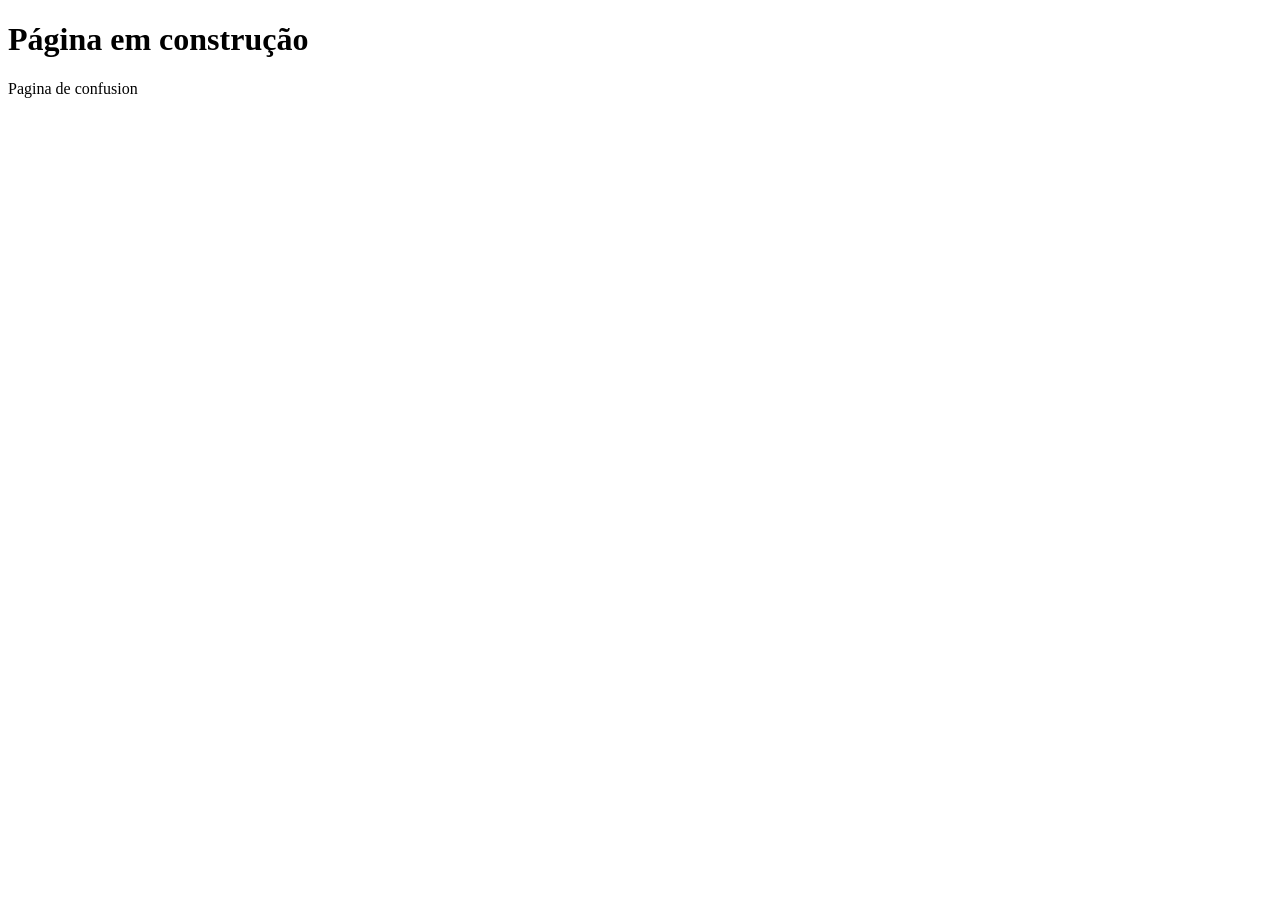
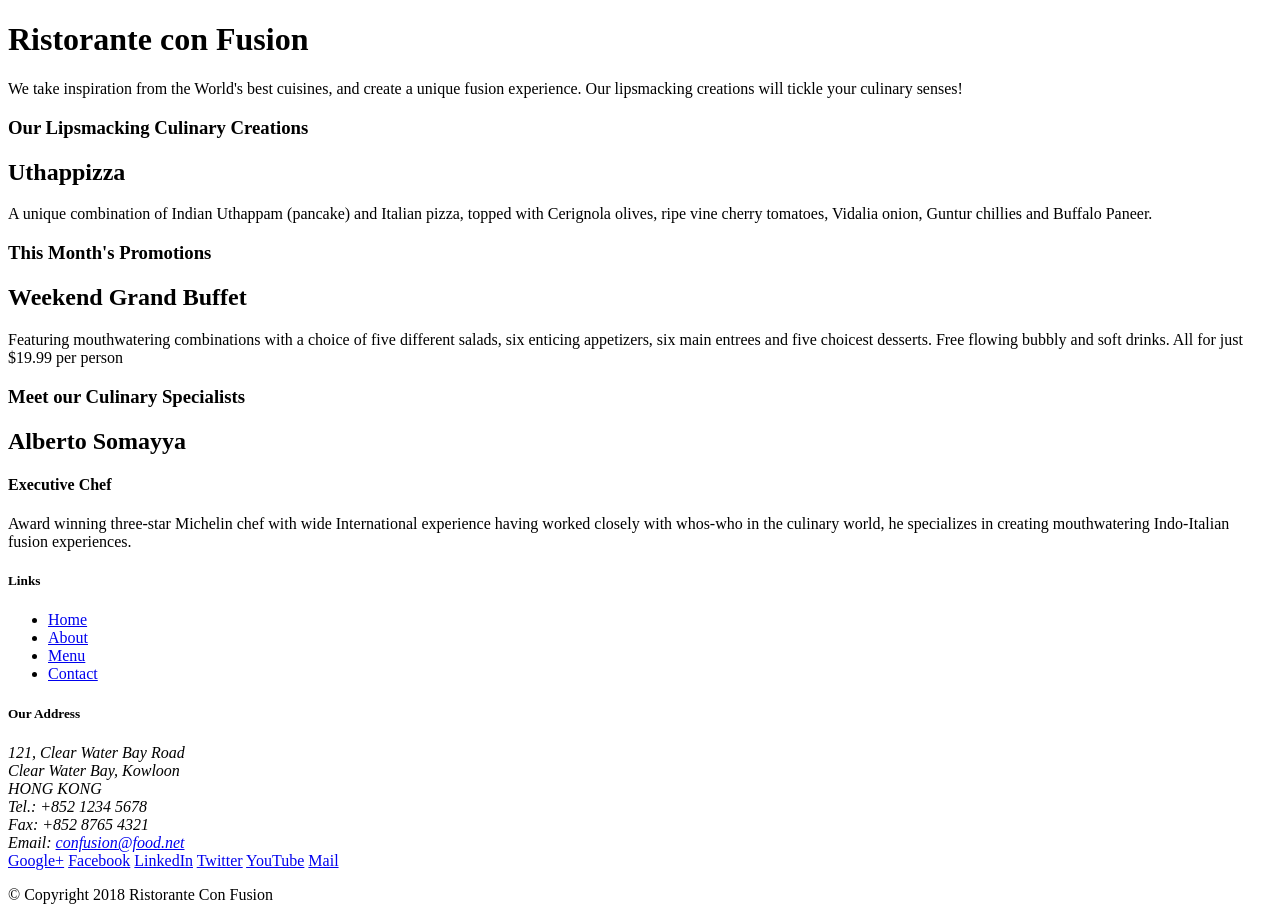
Before and after one commit to JocksanBrito/confusion2, a website: page index.html in a window 1280 px wide. Before the commit the page ends 800 px from the top, so only its background shows below. Drawn offline with Linux system fonts and the light colour scheme.

Commit message:
create html and configuration setup

```diff
--- a/index.html
+++ b/index.html
@@ -4,10 +4,96 @@
     <meta charset="UTF-8">
     <meta http-equiv="X-UA-Compatible" content="IE=edge">
     <meta name="viewport" content="width=device-width, initial-scale=1.0">
-    <title>San's Blog</title>
+    <title>Ristorante Con fusion</title>
 </head>
 <body>
-    <h1>Página em construção</h1>
-    <p>Pagina de confusion </p>
+    <header>
+        <div>
+            <div>
+                <div>
+                    <h1>Ristorante con Fusion</h1>
+                    <p>We take inspiration from the World's best cuisines, and create a unique fusion experience. Our lipsmacking creations will tickle your culinary senses!</p>
+                </div>
+                <div>
+                </div>
+            </div>
+        </div>
+    </header>
+
+    <div>
+        <div>
+            <div>
+                <h3>Our Lipsmacking Culinary Creations</h3>
+            </div>
+            <div>
+                <h2>Uthappizza</h2>
+                <p>A unique combination of Indian Uthappam (pancake) and Italian pizza, topped with Cerignola olives, ripe vine cherry tomatoes, Vidalia onion, Guntur chillies and Buffalo Paneer.</p>
+            </div>
+        </div>
+
+
+        <div>
+            <div>
+                <h3>This Month's Promotions</h3>
+            </div>
+            <div>
+                <h2>Weekend Grand Buffet</h2>
+                <p>Featuring mouthwatering combinations with a choice of five different salads, six enticing appetizers, six main entrees and five choicest desserts. Free flowing bubbly and soft drinks. All for just $19.99 per person </p>
+            </div>
+        </div>
+
+        <div>
+            <div>
+                <h3>Meet our Culinary Specialists</h3>
+            </div>
+            <div>
+                <h2>Alberto Somayya</h2>
+                <h4>Executive Chef</h4>
+                <p>Award winning three-star Michelin chef with wide International experience having worked closely with whos-who in the culinary world, he specializes in creating mouthwatering Indo-Italian fusion experiences. </p>
+            </div>
+        </div>
+    </div>
+
+    <footer>
+        <div>
+            <div>
+                <div>
+                    <h5>Links</h5>
+                    <ul>
+                        <li><a href="#">Home</a></li>
+                        <li><a href="#">About</a></li>
+                        <li><a href="#">Menu</a></li>
+                        <li><a href="#">Contact</a></li>
+                    </ul>
+                </div>
+                <div>
+                    <h5>Our Address</h5>
+                    <address>
+		              121, Clear Water Bay Road<br>
+		              Clear Water Bay, Kowloon<br>
+		              HONG KONG<br>
+		              Tel.: +852 1234 5678<br>
+		              Fax: +852 8765 4321<br>
+		              Email: <a href="mailto:confusion@food.net">confusion@food.net</a>
+		           </address>
+                </div>
+                <div>
+                    <div>
+                        <a href="http://google.com/+">Google+</a>
+                        <a href="http://www.facebook.com/profile.php?id=">Facebook</a>
+                        <a href="http://www.linkedin.com/in/">LinkedIn</a>
+                        <a href="http://twitter.com/">Twitter</a>
+                        <a href="http://youtube.com/">YouTube</a>
+                        <a href="mailto:">Mail</a>
+                    </div>
+                </div>
+           </div>
+           <div>
+                <div>
+                    <p>© Copyright 2018 Ristorante Con Fusion</p>
+                </div>
+           </div>
+        </div>
+    </footer>
 </body>
 </html>
```
Also changed, not shown: package.json (+5 -2 lines), 2 other files.
